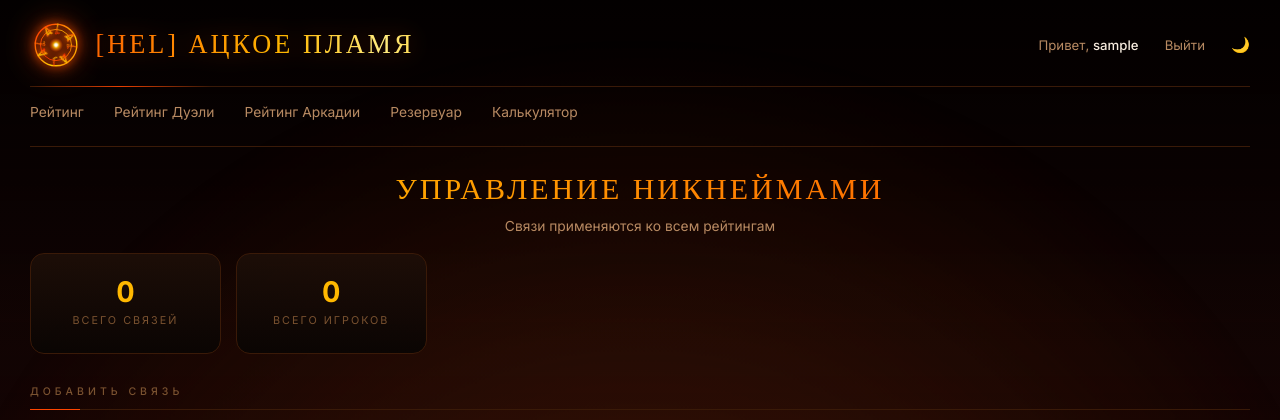
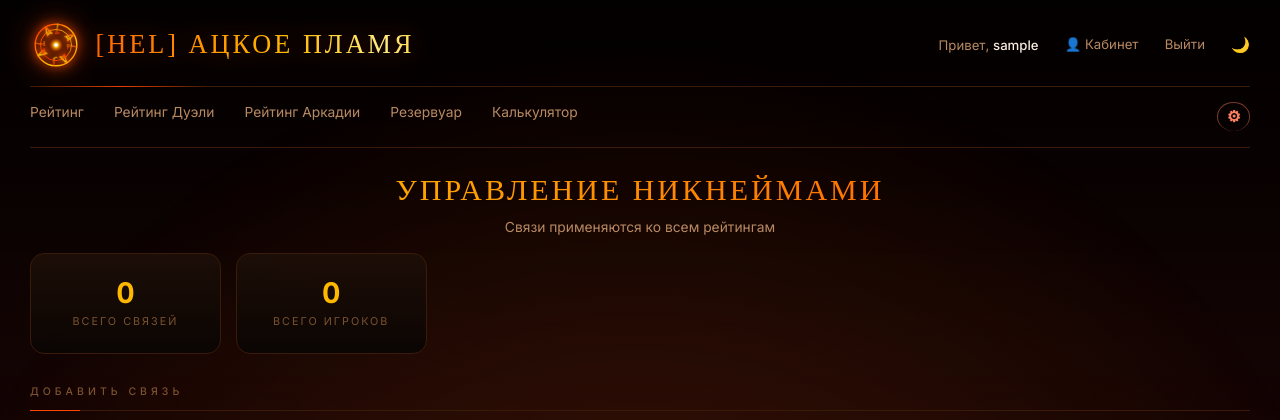
Before and after one commit to paradigmaafk-boop/e-hell, a Flask app: page /manage-nicknames in a window 1280 px wide. Shown: the top 420 px of the page. Run offline with Flask 3, Linux system fonts and the light colour scheme; the visitor is signed in with stand-in values (Sample User, id 1); data that the repository does not hold is empty; some libraries are stand-ins or nearby versions; some web fonts are replaced.

Commit message:
Update manage_nicknames.html

```diff
--- a/templates/manage_nicknames.html
+++ b/templates/manage_nicknames.html
@@ -32,8 +32,6 @@
     </defs>
 </svg>
 
-<div class="embers" id="embers"></div>
-
 <div class="wrap">
 
     <header class="header">
@@ -64,17 +62,36 @@
         </a>
         <div class="header-right">
             <span class="user">Привет, <b>{{ session['username'] }}</b></span>
-            <a href="/logout" class="link-btn">Выйти</a>
+            <a href="/cabinet" class="link-btn header-link">👤 Кабинет</a>
+            <a href="/logout" class="link-btn header-link">Выйти</a>
             <button class="moon" id="theme-toggle">🌙</button>
         </div>
     </header>
 
     <nav class="nav">
-        <a href="/rating/total">Рейтинг</a>
-        <a href="/rating/duel">Рейтинг Дуэли</a>
-        <a href="/rating/arcadia">Рейтинг Аркадии</a>
-        <a href="/reservoir-map">Резервуар</a>
-        <a href="/calculator">Калькулятор</a>
+        <a href="/rating/total">
+            <span class="nav-full">Рейтинг</span>
+            <span class="nav-short">Рейтинг</span>
+        </a>
+        <a href="/rating/duel">
+            <span class="nav-full">Рейтинг Дуэли</span>
+            <span class="nav-short">VS</span>
+        </a>
+        <a href="/rating/arcadia">
+            <span class="nav-full">Рейтинг Аркадии</span>
+            <span class="nav-short">Аркадия</span>
+        </a>
+        <a href="/reservoir">
+            <span class="nav-full">Резервуар</span>
+            <span class="nav-short">РР</span>
+        </a>
+        <a href="/calculator">
+            <span class="nav-full">Калькулятор</span>
+            <span class="nav-short">Калькулятор</span>
+        </a>
+        {% if session.get('role') in ['admin', 'super_admin'] %}
+        <a href="/admin" class="nav-admin" title="Админ-панель">⚙</a>
+        {% endif %}
     </nav>
 
     <div class="page-head">
@@ -165,30 +182,6 @@
 </div>
 
 <script>
-    (function () {
-        const container = document.getElementById('embers');
-        if (!container) return;
-        for (let i = 0; i < 30; i++) {
-            const ember = document.createElement('div');
-            ember.className = 'ember';
-            const size = 2 + Math.random() * 4;
-            const left = Math.random() * 100;
-            const duration = 6 + Math.random() * 10;
-            const delay = Math.random() * 12;
-            const drift = (Math.random() - 0.5) * 200;
-            ember.style.left = left + '%';
-            ember.style.width = size + 'px';
-            ember.style.height = size + 'px';
-            ember.style.animationDuration = duration + 's';
-            ember.style.animationDelay = delay + 's';
-            ember.style.setProperty('--drift', drift + 'px');
-            const hue = 15 + Math.random() * 30;
-            ember.style.background = `radial-gradient(circle, hsl(${hue + 20}, 100%, 70%), hsl(${hue}, 100%, 50%) 60%, transparent 100%)`;
-            ember.style.boxShadow = `0 0 8px 1px hsla(${hue}, 100%, 55%, 0.8)`;
-            container.appendChild(ember);
-        }
-    })();
-
     const toggleBtn = document.getElementById('theme-toggle');
     const body = document.body;
     toggleBtn.addEventListener('click', () => {
```
